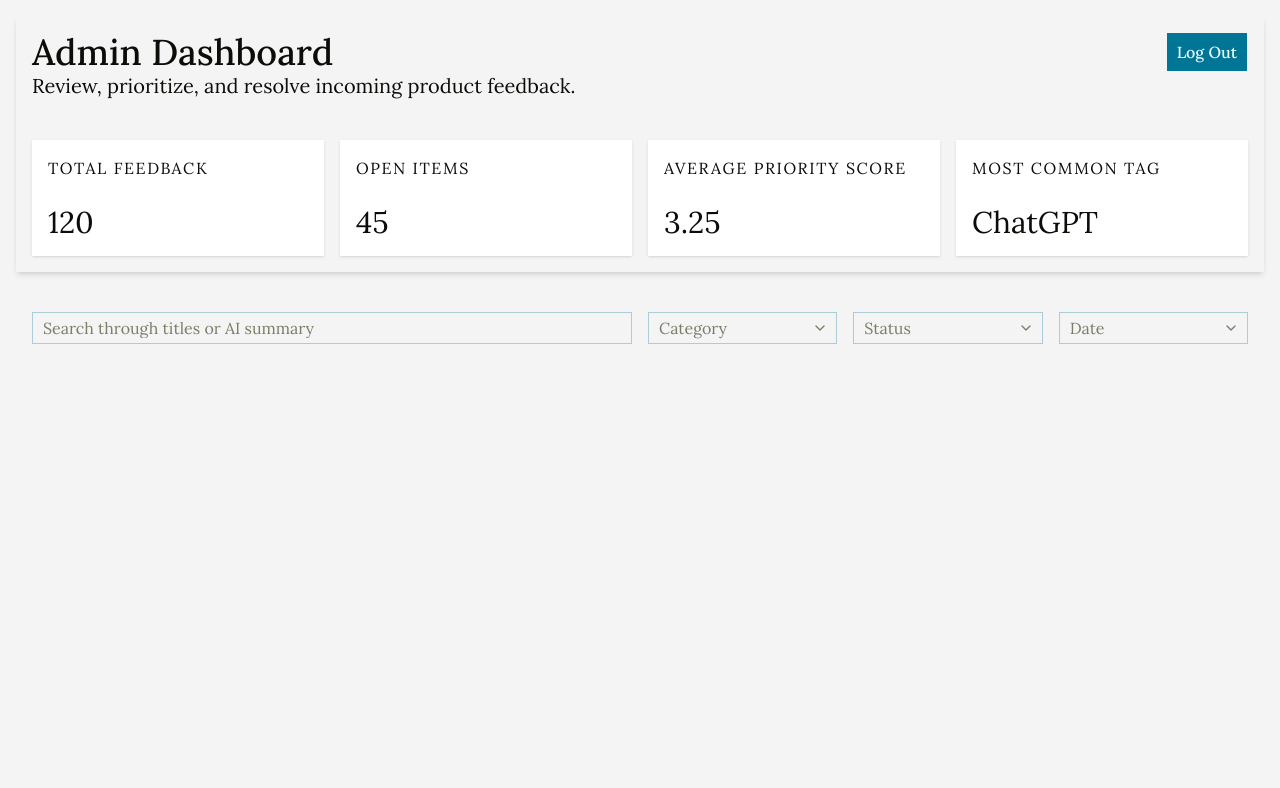
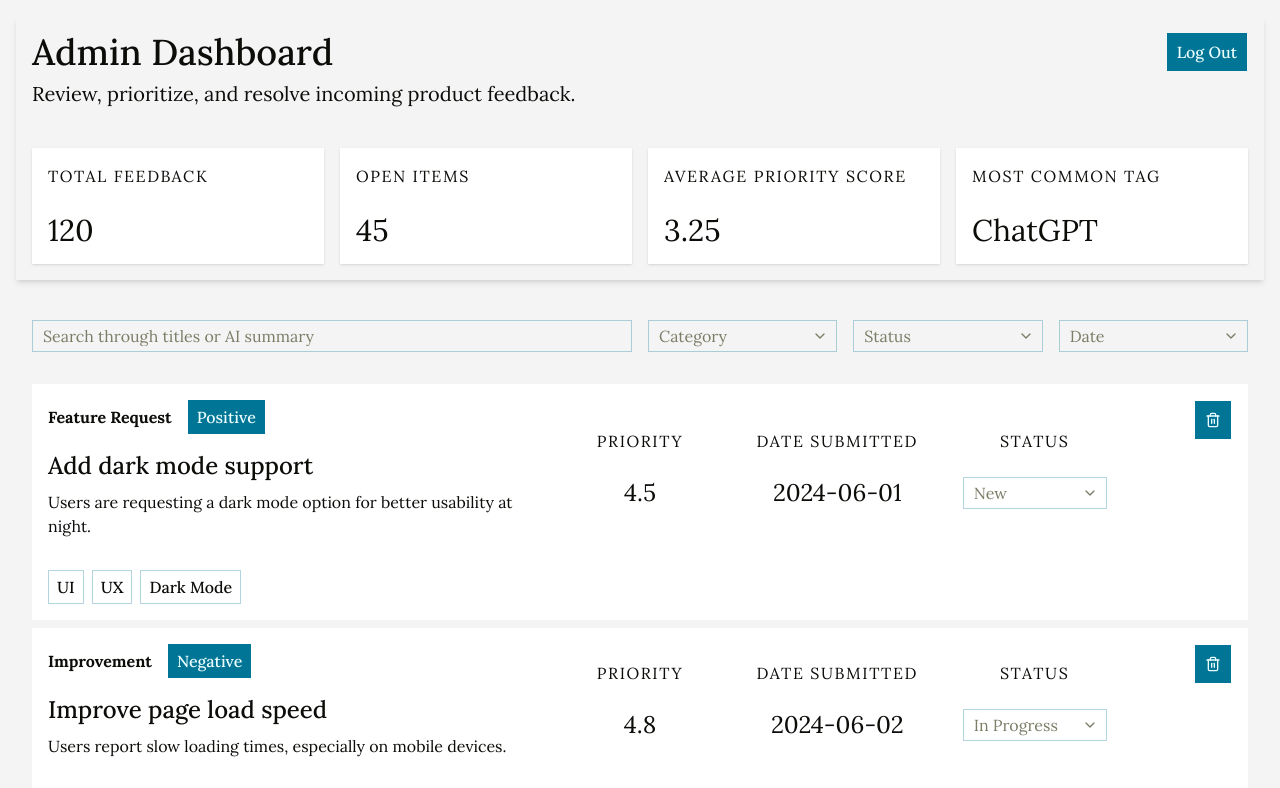
Before and after one commit to chaos-antrax/feedpulse, a Next.js app: page /dashboard in a window 1280 px wide. Shown: the top 788 px of the page. Built offline with nearby package versions, Linux system fonts and the light colour scheme.

Commit message:
feat: admin dashboard initial ui with placeholders

```diff
--- a/app/dashboard/page.tsx
+++ b/app/dashboard/page.tsx
@@ -11,6 +11,8 @@ import {
   SelectTrigger,
   SelectValue,
 } from "@/components/ui/select"
+import { stat } from "node:fs"
+import FeedbackItem from "@/components/FeedbackItem"
 
 const page = () => {
   const stats = [
@@ -41,23 +43,146 @@ const page = () => {
     },
   ]
 
+  const feedbackItems = [
+    {
+      id: 1,
+      title: "Add dark mode support",
+      category: "Feature Request",
+      ai_sentiment: "Positive",
+      ai_summary:
+        "Users are requesting a dark mode option for better usability at night.",
+      ai_priority: 4.5,
+      date: "2024-06-01",
+      status: "New",
+      ai_tags: ["UI", "UX", "Dark Mode"],
+    },
+    {
+      id: 2,
+      title: "Improve page load speed",
+      category: "Improvement",
+      ai_sentiment: "Negative",
+      ai_summary:
+        "Users report slow loading times, especially on mobile devices.",
+      ai_priority: 4.8,
+      date: "2024-06-02",
+      status: "In Progress",
+      ai_tags: ["Performance", "Mobile"],
+    },
+    {
+      id: 3,
+      title: "Fix login error on Safari",
+      category: "Bug",
+      ai_sentiment: "Negative",
+      ai_summary:
+        "Safari users are unable to log in due to a session handling issue.",
+      ai_priority: 5.0,
+      date: "2024-06-03",
+      status: "New",
+      ai_tags: ["Bug", "Safari", "Auth"],
+    },
+    {
+      id: 4,
+      title: "Add export to CSV feature",
+      category: "Feature Request",
+      ai_sentiment: "Positive",
+      ai_summary:
+        "Users want to export their data into CSV for reporting purposes.",
+      ai_priority: 4.2,
+      date: "2024-06-04",
+      status: "Planned",
+      ai_tags: ["Data", "Export"],
+    },
+    {
+      id: 5,
+      title: "Improve dashboard layout",
+      category: "Improvement",
+      ai_sentiment: "Neutral",
+      ai_summary: "Users suggest reorganizing widgets for better readability.",
+      ai_priority: 3.9,
+      date: "2024-06-05",
+      status: "In Progress",
+      ai_tags: ["UI", "Dashboard"],
+    },
+    {
+      id: 6,
+      title: "Notifications not working",
+      category: "Bug",
+      ai_sentiment: "Negative",
+      ai_summary: "Push notifications are not being delivered to some users.",
+      ai_priority: 4.7,
+      date: "2024-06-06",
+      status: "New",
+      ai_tags: ["Notifications", "Bug"],
+    },
+    {
+      id: 7,
+      title: "Add multi-language support",
+      category: "Feature Request",
+      ai_sentiment: "Positive",
+      ai_summary:
+        "Users request support for multiple languages to improve accessibility.",
+      ai_priority: 4.6,
+      date: "2024-06-07",
+      status: "Planned",
+      ai_tags: ["i18n", "Accessibility"],
+    },
+    {
+      id: 8,
+      title: "Search function is inaccurate",
+      category: "Bug",
+      ai_sentiment: "Negative",
+      ai_summary:
+        "Search results are often irrelevant or missing expected items.",
+      ai_priority: 4.4,
+      date: "2024-06-08",
+      status: "In Progress",
+      ai_tags: ["Search", "Bug"],
+    },
+    {
+      id: 9,
+      title: "Allow profile picture upload",
+      category: "Feature Request",
+      ai_sentiment: "Positive",
+      ai_summary:
+        "Users want the ability to upload and customize their profile pictures.",
+      ai_priority: 3.8,
+      date: "2024-06-09",
+      status: "New",
+      ai_tags: ["Profile", "UX"],
+    },
+    {
+      id: 10,
+      title: "Reduce form validation errors",
+      category: "Improvement",
+      ai_sentiment: "Neutral",
+      ai_summary:
+        "Users encounter frequent validation errors when submitting forms.",
+      ai_priority: 4.1,
+      date: "2024-06-10",
+      status: "In Progress",
+      ai_tags: ["Forms", "Validation"],
+    },
+  ]
+
   return (
-    <div className="p-4">
+    <div className="xl:p-4">
       {/* Header Row */}
       <div className="relative p-4 shadow-md dark:border-muted-foreground/40 dark:shadow-2xl">
-        <Button className="absolute top-4 right-4">Log Out</Button>
-        <h1 className="text-4xl font-medium"> Admin Dashboard</h1>
-        <p className="text-xl">
+        <div className="flex w-full items-end justify-end">
+          <Button className="top-4 right-4 xl:absolute">Log Out</Button>
+        </div>
+        <h1 className="mt-6 text-4xl font-medium xl:mt-0"> Admin Dashboard</h1>
+        <p className="mt-4 text-xl xl:mt-2">
           Review, prioritize, and resolve incoming product feedback.
         </p>
-        <div className="mt-10 grid grid-cols-4 gap-4">
+        <div className="mt-10 grid gap-4 lg:grid-cols-4">
           {stats.map((stat, index) => (
             <StatCard key={index} title={stat.title} value={stat.value} />
           ))}
         </div>
       </div>
       {/* Search and filters */}
-      <div className="mt-6 grid grid-cols-12 gap-4 p-4">
+      <div className="mt-6 grid gap-4 p-4 xl:grid-cols-12">
         <Input
           className="col-span-6 border border-primary/30 dark:border-muted-foreground/30"
           placeholder="Search through titles or AI summary"
@@ -78,6 +203,11 @@ const page = () => {
         ))}
       </div>
       {/* Feedback List */}
+      <div className="space-y-2 p-4">
+        {feedbackItems.map((item, index) => (
+          <FeedbackItem key={index} {...item} />
+        ))}
+      </div>
     </div>
   )
 }
--- /dev/null
+++ b/components/FeedbackItem.tsx
@@ -0,0 +1,81 @@
+"use client"
+
+import React from "react"
+import { Badge } from "./ui/badge"
+import { Trash } from "lucide-react"
+import {
+  Select,
+  SelectContent,
+  SelectItem,
+  SelectTrigger,
+  SelectValue,
+} from "./ui/select"
+import { Button } from "./ui/button"
+
+interface FeedbackItemProps {
+  id: number
+  title: string
+  category: string
+  ai_sentiment: string
+  ai_summary: string
+  ai_priority: number
+  date: string
+  status: string
+  ai_tags: string[]
+}
+
+const FeedbackItem = (props: FeedbackItemProps) => {
+  return (
+    <div className="relative space-y-4 bg-white p-4 dark:bg-muted-foreground/10">
+      <div className="grid items-center justify-center space-y-4 xl:grid-cols-12">
+        <div className="col-span-5">
+          <div className="flex items-center gap-4">
+            <span className="font-extrabold">{props.category}</span>
+            <Badge>{props.ai_sentiment}</Badge>
+          </div>
+          <h1 className="mt-4 mb-2 text-2xl font-medium">{props.title}</h1>
+          <span>{props.ai_summary}</span>
+        </div>
+        <div className="col-span-2 space-y-2 xl:space-y-6 xl:text-center">
+          <h2 className="tracking-widest dark:text-muted-foreground">
+            PRIORITY
+          </h2>
+          <span className="text-2xl">{props.ai_priority}</span>
+        </div>
+        <div className="col-span-2 space-y-2 xl:space-y-6 xl:text-center">
+          <h2 className="tracking-widest dark:text-muted-foreground">
+            DATE SUBMITTED
+          </h2>
+          <span className="text-2xl">{props.date}</span>
+        </div>
+        <div className="col-span-2 flex flex-col space-y-2 xl:items-center xl:space-y-6 xl:text-center">
+          <h2 className="tracking-widest dark:text-muted-foreground">STATUS</h2>
+          <Select>
+            <SelectTrigger className="w-36 border border-primary/30 dark:border-muted-foreground/30">
+              <SelectValue placeholder={props.status} />
+            </SelectTrigger>
+            <SelectContent>
+              <SelectItem value="new">New</SelectItem>
+              <SelectItem value="review">In Review</SelectItem>
+              <SelectItem value="resolved">Resolved</SelectItem>
+            </SelectContent>
+          </Select>
+        </div>
+        <div className="absolute top-4 right-4 col-span-2 flex items-center justify-center">
+          <Button>
+            <Trash className="cursor-pointer" />
+          </Button>
+        </div>
+      </div>
+      <div>
+        {props.ai_tags.map((tag, index) => (
+          <Badge key={index} className="mr-2" variant="outline">
+            {tag}
+          </Badge>
+        ))}
+      </div>
+    </div>
+  )
+}
+
+export default FeedbackItem
--- a/components/ui/badge.tsx
+++ b/components/ui/badge.tsx
@@ -9,13 +9,14 @@ const badgeVariants = cva(
   {
     variants: {
       variant: {
-        default: "bg-primary text-primary-foreground [a]:hover:bg-primary/80",
+        default:
+          "bg-primary py-4 text-base text-primary-foreground dark:bg-muted-foreground/30 [a]:hover:bg-primary/80",
         secondary:
           "bg-secondary text-secondary-foreground [a]:hover:bg-secondary/80",
         destructive:
           "bg-destructive/10 text-destructive focus-visible:ring-destructive/20 dark:bg-destructive/20 dark:focus-visible:ring-destructive/40 [a]:hover:bg-destructive/20",
         outline:
-          "border-border text-foreground [a]:hover:bg-muted [a]:hover:text-muted-foreground",
+          "border-border border-primary/30 py-4 text-base text-foreground dark:border-muted-foreground/30 [a]:hover:bg-muted [a]:hover:text-muted-foreground",
         ghost:
           "hover:bg-muted hover:text-muted-foreground dark:hover:bg-muted/50",
         link: "text-primary underline-offset-4 hover:underline",
--- a/components/ui/select.tsx
+++ b/components/ui/select.tsx
@@ -117,7 +117,7 @@ function SelectItem({
     <SelectPrimitive.Item
       data-slot="select-item"
       className={cn(
-        "relative flex w-full cursor-default items-center gap-2 rounded-none py-2 pr-8 pl-2 text-xs outline-hidden select-none focus:bg-accent focus:text-accent-foreground not-data-[variant=destructive]:focus:**:text-accent-foreground xl:text-base data-disabled:pointer-events-none data-disabled:opacity-50 [&_svg]:pointer-events-none [&_svg]:shrink-0 [&_svg:not([class*='size-'])]:size-4 *:[span]:last:flex *:[span]:last:items-center *:[span]:last:gap-2",
+        "relative flex w-full cursor-default items-center gap-2 rounded-none py-2 pr-8 pl-2 text-xs outline-hidden select-none focus:bg-accent not-data-[variant=destructive]:focus:**:text-muted-foreground xl:text-base dark:focus:text-accent-foreground data-disabled:pointer-events-none data-disabled:opacity-50 [&_svg]:pointer-events-none [&_svg]:shrink-0 [&_svg:not([class*='size-'])]:size-4 *:[span]:last:flex *:[span]:last:items-center *:[span]:last:gap-2",
         className
       )}
       {...props}
```
